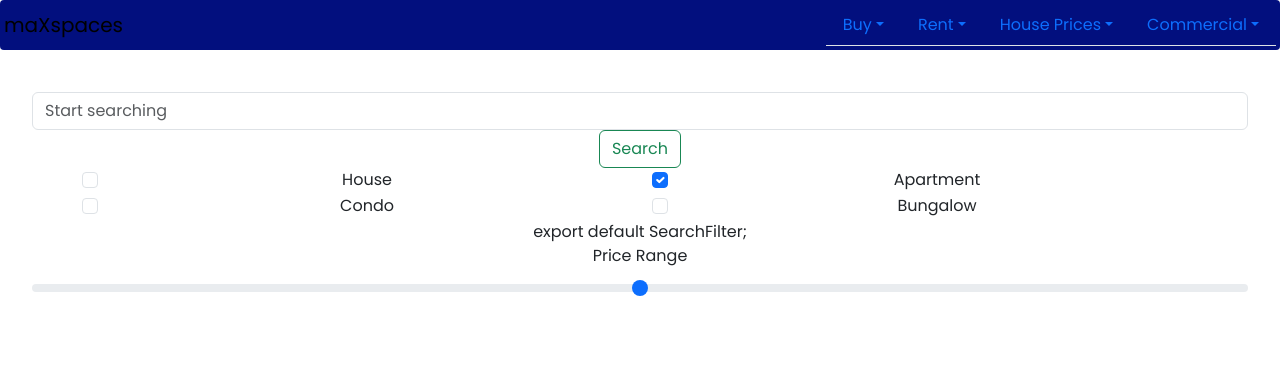
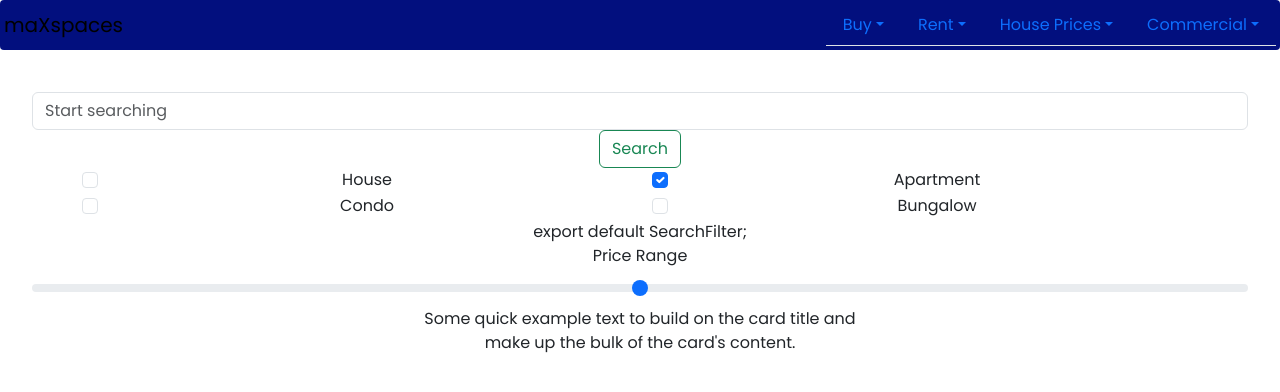
Before and after one commit to KeshUdana/MaxEstates, a React (Vite) app: page / in a window 1280 px wide. Shown: the top 392 px of the page. Built offline with nearby package versions, Linux system fonts and the light colour scheme.

Commit message:
chore: apply extensive CSS styling and progress on modular HTML structure

```diff
--- a/src/App.css
+++ b/src/App.css
@@ -17,6 +17,7 @@
   background-color: #f8f9fa; /* Set a background color (can adjust to match your theme) */
 }
 
+
 main {
   padding-top: 60px; /* Adjust based on the height of the navbar */
 }
--- a/src/App.jsx
+++ b/src/App.jsx
@@ -4,6 +4,7 @@
 import SearchFilter from './components/SearchFilter';
 import 'bootstrap/dist/css/bootstrap.min.css';
 import './App.css'
+import LoginCard from './components/LoginCard';
 
 function App() {
 
@@ -19,6 +20,9 @@
         <div className='SearchBar'><SearchBar/></div>
         <div className='SearchFilter'><SearchFilter/></div>
       </div>
+      <div className='"d-flex justify-content-center align-items-center vh-100"'>
+      <LoginCard/>
+      </div>
     </main>
 
     <footer></footer>
--- /dev/null
+++ b/src/components/LoginCard.jsx
@@ -0,0 +1,19 @@
+import React from "react";
+
+
+function LoginCard() {
+  return (
+    <div className="d-flex justify-content-center align-items-center ">
+      <div className="" style={{ width: "30rem" }}>
+        <div className="card-body">
+          <p className="card-text">
+            Some quick example text to build on the card title and make up the
+            bulk of the card's content.
+          </p>
+        </div>
+      </div>
+    </div>
+  );
+}
+
+export default LoginCard;
```
